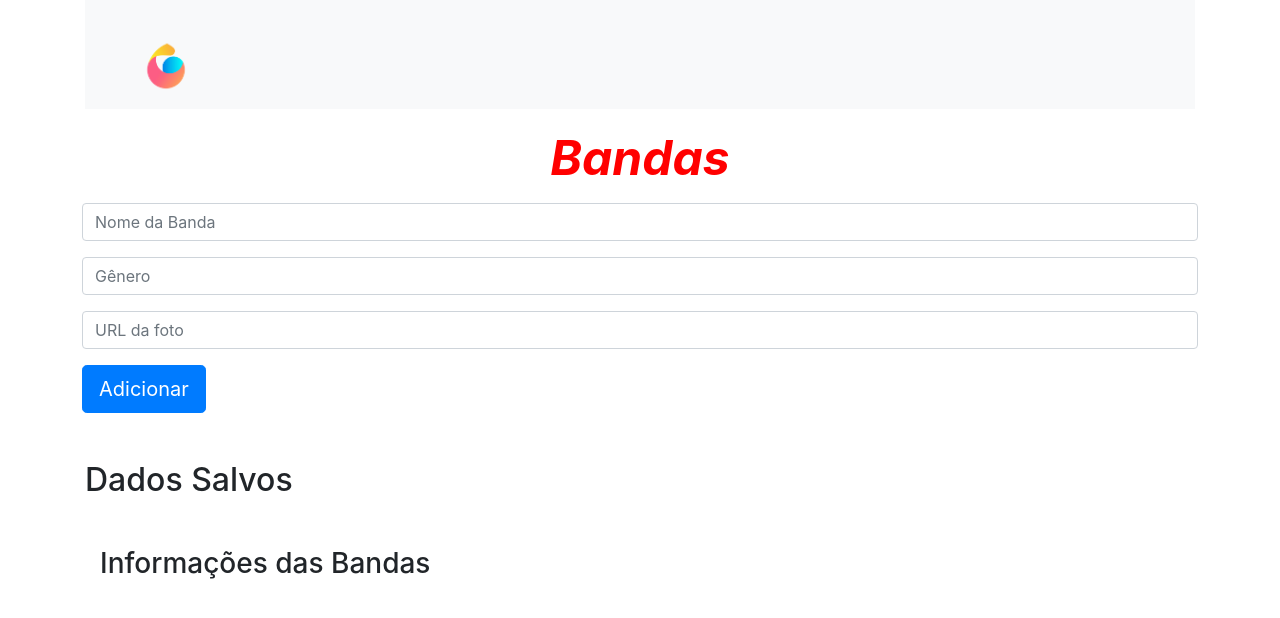
After one commit to cesareds/cdrecords_pyngo, a Flask app: page /bandas in a window 1280 px wide. The commit adds this page. Shown: the top 618 px of the page. Run offline with Flask 3, Linux system fonts and the light colour scheme; data that the repository does not hold is empty; parts of the project's set-up code (start-up, migrations or seed data) failed here and were passed over; some libraries are stand-ins or nearby versions.

Commit message:
Added bandas funcionality

```diff
--- a/app.py
+++ b/app.py
@@ -1,16 +1,22 @@
 from flask import Flask, request, render_template, redirect, url_for
-from pymongo.mongo_client import MongoClient
-from pymongo.server_api import ServerApi
+from pymongo import MongoClient
 import configparser
+import ssl
 
 config = configparser.ConfigParser()
 config.read('database.properties')
 
 uri = config.get('DATABASE', 'URI')
 
-client = MongoClient(server_api=ServerApi('1'))
-db = client['CDRecords']
-collection = db['Musico']
+try:
+    # Configuração da conexão com desativação da verificação de certificado SSL
+    client = MongoClient(uri, tls=True, tlsAllowInvalidCertificates=True)
+    db = client['CDRecords']
+    collection_musico = db['Musico']
+    collection_banda = db['Banda']
+    print("connected with MongoDB Atlas")
+except Exception as e:
+    print(f"Erro ao conectar com MongoDB Atlas: {e}")
 
 app = Flask(__name__, static_folder='static')
 
@@ -20,9 +26,11 @@ def index():
 
 @app.route('/musicos')
 def show_musicos():
-    collection = db['Musico']
-    musicos = list(collection.find())
-    return render_template('musicos.html', musicos=musicos)
+    try:
+        musicos = list(collection_musico.find())
+        return render_template('musicos.html', musicos=musicos)
+    except Exception as e:
+        return f"Erro ao recuperar músicos: {e}", 500
 
 @app.route('/submit_musico', methods=['POST'])
 def submit_musico():
@@ -46,14 +54,41 @@ def submit_musico():
         'telefone': telefone,
         'cidade': cidade,
         'url': url
-        }
+    }
     try:
         print("Salvando...")
-        collection.insert_one(query)
+        collection_musico.insert_one(query)
+        return redirect(url_for('show_musicos'))
     except Exception as e:
-        print("Error f{e}")
+        print(f"Erro ao salvar músico: {e}")
+        return f"Erro ao salvar músico: {e}", 500
 
-    return redirect(url_for('show_musicos'))
+@app.route('/bandas')
+def show_bandas():
+    try:
+        bandas = list(collection_banda.find())
+        return render_template('bandas.html', bandas=bandas)
+    except Exception as e:
+        return f"Erro ao recuperar bandas: {e}", 500
+
+@app.route('/submit_banda', methods=['POST'])
+def submit_banda():
+    print(request.form)
+    nome = request.form['nome']
+    genero = request.form['genero']
+    url = request.form['url']
+    query = {
+        'nome': nome,
+        'genero': genero,
+        'url': url
+    }
+    try:
+        print("Salvando...")
+        collection_banda.insert_one(query)
+        return redirect(url_for('show_bandas'))
+    except Exception as e:
+        print(f"Erro ao salvar banda: {e}")
+        return f"Erro ao salvar banda: {e}", 500
 
 if __name__ == '__main__':
     app.run(debug=True)
--- /dev/null
+++ b/templates/bandas.html
@@ -0,0 +1,64 @@
+<!DOCTYPE html>
+<html lang="en">
+<head>
+    <meta charset="utf-8">
+    <meta name="viewport" content="width=device-width, initial-scale=1">
+    <link href="https://cdn.jsdelivr.net/npm/bootstrap@5.3.3/dist/css/bootstrap.min.css" rel="stylesheet" integrity="sha384-QWTKZyjpPEjISv5WaRU9OFeRpok6YctnYmDr5pNlyT2bRjXh0JMhjY6hW+ALEwIH" crossorigin="anonymous">
+    <title>Bandas</title>
+    <link href="https://stackpath.bootstrapcdn.com/bootstrap/4.5.2/css/bootstrap.min.css" rel="stylesheet">
+    <!-- Link para o seu arquivo CSS personalizado -->
+    <link rel="stylesheet" href="{{ url_for('static', filename='css/style.css') }}">
+</head>
+<body>
+    <div class="container">
+        <nav class="navbar bg-body-tertiary">
+            <div class="container-fluid">
+                <a class="navbar-brand" href="home">
+                    <span><img src="{{ url_for('static', filename='images/logos.png') }}" alt="Logo" width="60" class="d-inline-block align-text-top"></span>
+                </a>
+            </div>
+        </nav>
+
+        <h1 class="titulo">Bandas</h1>
+
+        <div class="row mb-5 mt-3">
+            <form action="/submit_banda" method="post">
+                <div class="input-group mb-3">
+                    <input name="nome" type="text" class="form-control" placeholder="Nome da Banda" aria-label="nome_banda" aria-describedby="basic-addon1">
+                </div>
+
+                <div class="input-group mb-3">
+                    <input name="genero" type="text" class="form-control" placeholder="Gênero" aria-label="genero">
+                </div>
+
+                <div class="input-group mb-3">
+                    <input name="url" type="text" class="form-control" placeholder="URL da foto" aria-label="url" aria-describedby="photo">
+                </div>
+
+                <button type="submit" class="btn btn-primary btn-lg">Adicionar</button>
+            </form>
+        </div>
+
+        <h2>Dados Salvos</h2>
+        <div class="container mt-5">
+            <h3>Informações das Bandas</h3>
+            <div class="row">
+                {% for banda in bandas %}
+                    <div class="col-md-4">
+                        <div class="card mb-3">
+                            <img src="{{banda['url']}}" class="card-img-top" alt="img">
+                            <div class="card-body">
+                                <h5 class="card-title">{{banda['nome']}}</h5>
+                                <p class="card-text">{{banda['genero']}}</p>
+                            </div>
+                        </div>
+                    </div>
+                {% endfor %}
+            </div>
+        </div>
+    </div>
+
+    <script src="https://cdn.jsdelivr.net/npm/@popperjs/core@2.11.8/dist/umd/popper.min.js" integrity="sha384-I7E8VVD/ismYTF4hNIPjVp/Zjvgyol6VFvRkX/vR+Vc4jQkC+hVqc2pM8ODewa9r" crossorigin="anonymous"></script>
+    <script src="https://cdn.jsdelivr.net/npm/bootstrap@5.3.3/dist/js/bootstrap.min.js" integrity="sha384-0pUGZvbkm6XF6gxjEnlmuGrJXVbNuzT9qBBavbLwCsOGabYfZo0T0to5eqruptLy" crossorigin="anonymous"></script>
+</body>
+</html>
--- a/templates/home.html
+++ b/templates/home.html
@@ -33,7 +33,10 @@
                             <a class="nav-link active" href="musicos">Músicos</a>
                         </li>
                         <li class="nav-item">
-                            <a class="nav-link" href="#">Bandas</a>
+                            <a class="nav-link" href="bandas">Bandas</a>
+                        </li
+                        <li class="nav-item">
+                            <a class="nav-link" href="bandas">Bandas</a>
                         </li>
                         <li class="nav-item">
                             <a class="nav-link" href="#">Músicas</a>
```
Also changed, not shown: templates/discos.html (added).
